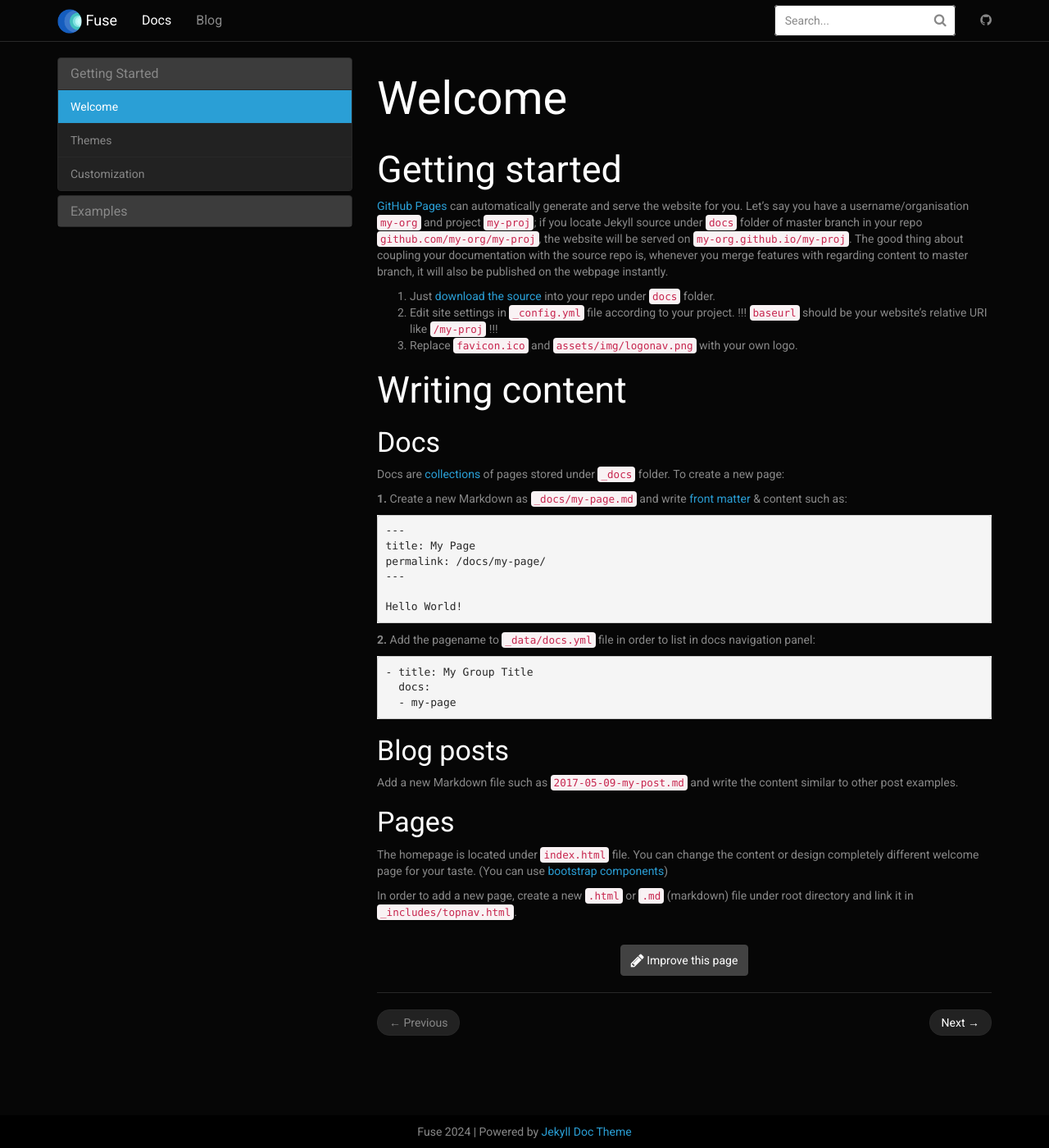
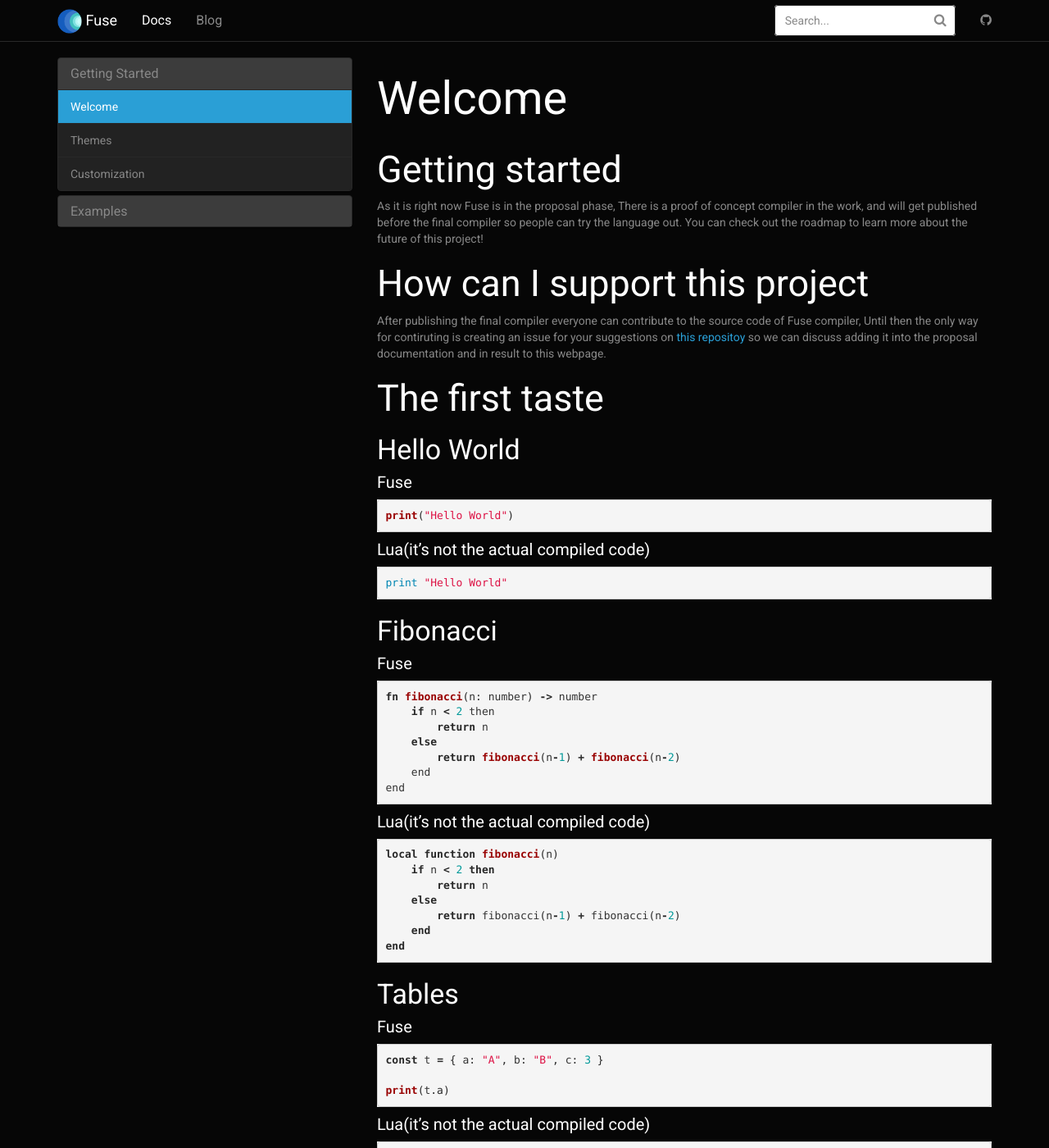
Before and after one commit to fuse-lang/fuse-lang.github.io, a Jekyll site: the page built from _docs/index.md, in a window 1280 px wide and 1400 px high. Shown: the whole window at 82% size. Built offline with Jekyll 4.4.1, drawn with Linux system fonts in a browser that asks for light colours; some of the changed text lies outside the part shown.

Commit message:
feat: add index to the docs.

````diff
--- a/_docs/index.md
+++ b/_docs/index.md
@@ -6,45 +6,109 @@ redirect_from: /docs/index.html
 
 ## Getting started
 
-[GitHub Pages](https://pages.github.com) can automatically generate and serve the website for you.
-Let's say you have a username/organisation `my-org` and project `my-proj`; if you locate Jekyll source under `docs` folder of master branch in your repo `github.com/my-org/my-proj`, the website will be served on `my-org.github.io/my-proj`.
-The good thing about coupling your documentation with the source repo is, whenever you merge features with regarding content to master branch, it will also be published on the webpage instantly.
+As it is right now Fuse is in the proposal phase, There is a proof of concept compiler in the work, and will get published before the final compiler so people can try the language out. You can check out the roadmap to learn more about the future of this project!
 
-1. Just [download the source](https://github.com/aksakalli/jekyll-doc-theme/archive/gh-pages.zip) into your repo under `docs` folder.
-2. Edit site settings in  `_config.yml` file according to your project. !!! `baseurl` should be your website's relative URI like `/my-proj` !!!
-3. Replace `favicon.ico` and `assets/img/logonav.png` with your own logo.
+## How can I support this project
 
-## Writing content
+After publishing the final compiler everyone can contribute to the source code of Fuse compiler, Until then the only way for contiruting is creating an issue for your suggestions on [this repositoy](https://github.com/fuse-lang/fuse-lang.github.io) so we can discuss adding it into the proposal documentation and in result to this webpage.
 
-### Docs
+## The first taste
 
-Docs are [collections](https://jekyllrb.com/docs/collections/) of pages stored under `_docs` folder. To create a new page:
+### Hello World
 
-**1.** Create a new Markdown as `_docs/my-page.md` and write [front matter](https://jekyllrb.com/docs/frontmatter/) & content such as:
+##### Fuse
 
-```
----
-title: My Page
-permalink: /docs/my-page/
----
-
-Hello World!
+```rust
+print("Hello World")
 ```
 
-**2.** Add the pagename to `_data/docs.yml` file in order to list in docs navigation panel:
+##### Lua(it's not the actual compiled code)
 
-```
-- title: My Group Title
-  docs:
-  - my-page
+```lua
+print "Hello World"
 ```
 
-### Blog posts
+### Fibonacci
 
-Add a new Markdown file such as `2017-05-09-my-post.md` and write the content similar to other post examples.
+##### Fuse
 
-### Pages
+```rust
+fn fibonacci(n: number) -> number
+    if n < 2 then
+        return n
+    else
+        return fibonacci(n-1) + fibonacci(n-2)
+    end
+end
+```
 
-The homepage is located under `index.html` file. You can change the content or design completely different welcome page for your taste. (You can use [bootstrap components](http://getbootstrap.com/components/))
+##### Lua(it's not the actual compiled code)
 
-In order to add a new page, create a new `.html` or `.md` (markdown) file under root directory and link it in `_includes/topnav.html`.
+```lua
+local function fibonacci(n)
+    if n < 2 then
+        return n
+    else
+        return fibonacci(n-1) + fibonacci(n-2)
+    end
+end
+```
+
+### Tables
+
+##### Fuse
+
+```rust
+const t = { a: "A", b: "B", c: 3 }
+
+print(t.a)
+```
+
+##### Lua(it's not the actual compiled code)
+
+```lua
+local t = { a = "A", b = "B", c = 3 }
+
+print(t.a)
+```
+
+### Objects
+
+##### Fuse
+
+```rust
+struct Person
+  name: string
+  age: number
+end
+
+impl Person
+  fn new(name: string, age: number) -> Self
+    return Self { name, age }
+  end
+
+  fn hi(self)
+    print($"Hi, My name is ${self.name} and I'm ${self.age} years old!")
+  end
+end
+
+const person = Person::new("Sam", 42)
+person.hi()
+```
+
+##### Lua(it's not the actual compiled code)
+
+```lua
+local Person = {}
+
+local function Point:new(name, age)
+  return { name = name, age = age }
+end
+
+local function Point:hi(p)
+  print("Hi, My name is " .. self.name .. " and I'm " .. self.age .. " years old!")
+end
+
+local person = Point:new("Sam", 42)
+person:hi()
+```
````
